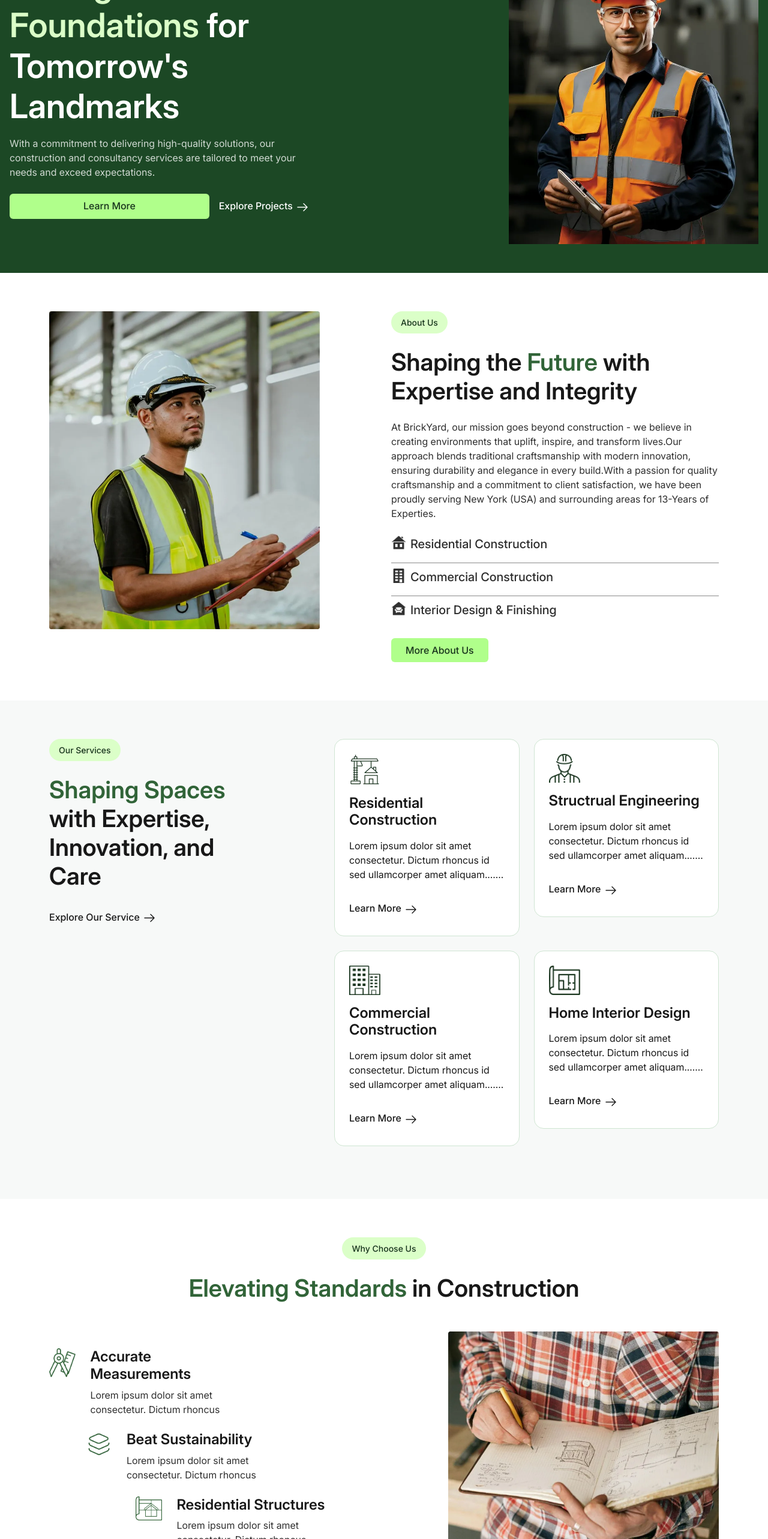
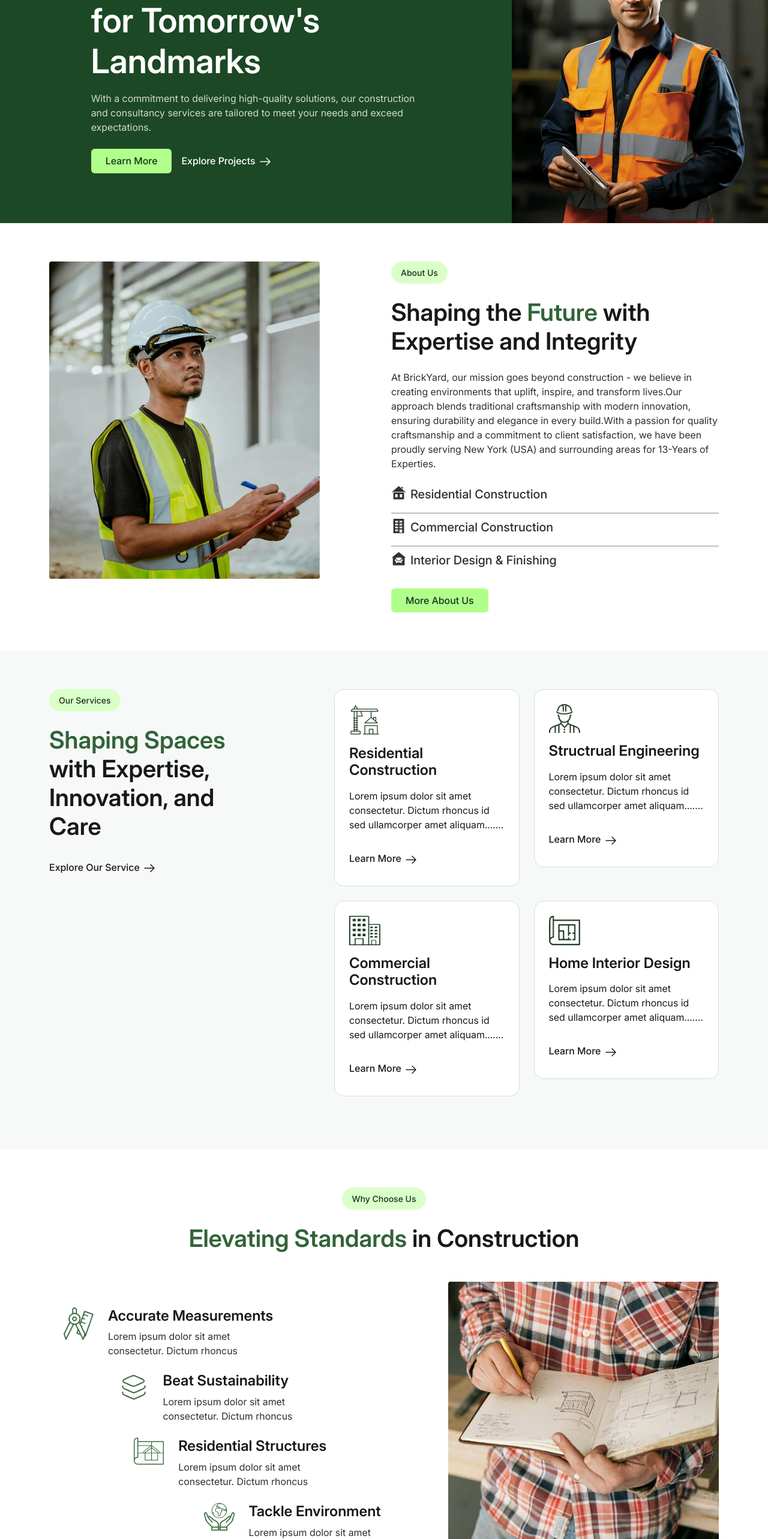
Before and after one commit to Ansari-Yasir-2004/brickyard_construction, a React (Create React App) app: page / in a window 1280 px wide. Shown: the part 234-2800 px from the top of the page at 60% size. Built offline with nearby package versions, Linux system fonts and the light colour scheme.

Commit message:
working responsive

```diff
--- a/src/assets/styles/about.css
+++ b/src/assets/styles/about.css
@@ -1 +1,8 @@
 /* ABOUT CSS */
+
+@media screen and (min-width:768px) {
+    .our-text{
+        font-size:18px !important ;
+    }
+
+}
--- a/src/assets/styles/home.css
+++ b/src/assets/styles/home.css
@@ -1,5 +1,12 @@
 /* HOME CSS */
 
 .why-choose-us-icon {
+  width: 30%;
+}
+
+@media screen and (min-width:768px){
+  .why-choose-us-icon {
   width: 12%;
 }
+
+}
--- a/src/components/SecondaryBtn.js
+++ b/src/components/SecondaryBtn.js
@@ -4,7 +4,7 @@ const SecondaryBtn = ({ label, color }) => {
   return (
     <a
       href="/contact"
-      className={`${color} fw-500 py-2 nav-btn-2 d-inline-block`}
+      className={`${color} fs-sm-14 fw-500 py-2 nav-btn-2 d-inline-block`}
     >
       {label}{" "}
       <span className="d-inline-block nav-btn-2-arrow">
--- a/src/index.css
+++ b/src/index.css
@@ -214,13 +214,13 @@
   }
 }
 
-.max-w-500 {
-  max-width: 500px !important;
+.max-w-550 {
+  max-width: 550px !important;
 }
 
 @media screen and (min-width: 768px) {
-  .max-w-md-500 {
-  max-width: 500px !important;
+  .max-w-md-550 {
+  max-width: 550px !important;
 }
 }
 
--- a/src/pages/Home.js
+++ b/src/pages/Home.js
@@ -27,9 +27,9 @@ const Home = () => {
     <div>
       <section className="bg-cal-poly-pomona-green">
         <Container fluid>
-          <Row className="px-3 py-5">
-            <Col sm={12} lg={8} className="d-flex p-0 mb-4 mb-lg-0">
-              <div className="my-auto max-w-md-500">
+          <Row className="px-3 py-5 px-md-4 p-lg-0">
+            <Col sm={12} xl={8} lg={7} className="d-flex p-0 mb-4 mb-lg-0">
+              <div className="my-auto max-w-md-550 mx-lg-auto">
                 <h1 className="display-4 fw-600 text-white mb-3">
                   <span className="text-tea-green">Strong Foundations</span> for
                   Tomorrow's Landmarks
@@ -39,8 +39,11 @@ const Home = () => {
                   construction and consultancy services are tailored to meet
                   your needs and exceed expectations.
                 </p>
-                <div className="d-flex flex-wrap justify-content-center gap-3">
+                <div className="d-flex flex-wrap justify-content-center gap-3 justify-content-md-start">
+                  <div className="d-flex">
+
                   <PrimaryBtn label={"Learn More"} />
+                  </div>
                   <SecondaryBtn
                     label={"Explore Projects"}
                     color={"text-white"}
@@ -48,7 +51,7 @@ const Home = () => {
                 </div>
               </div>
             </Col>
-            <Col sm={12} lg={4} className="p-0 ms-auto">
+            <Col sm={12} xl={4} lg={5} className="p-0 ms-auto">
               <img src={HeroHomeImg} className="img-fluid" alt="Hero Home" />
             </Col>
           </Row>
@@ -56,11 +59,11 @@ const Home = () => {
       </section>
       <section className="section">
         <Container>
-          <Row className="justify-content-between">
+          <Row className="justify-content-between flex-column-reverse flex-lg-row-reverse  flex-xl-row">
             <Col lg={5}>
               <img src={AboutUsImg} className="img-fluid" alt="About Us" />
             </Col>
-            <Col lg={6} className="my-auto">
+            <Col lg={6} className="my-lg-auto mb-4 ">
               <div className="">
                 <ContentHeadCapsul>About Us</ContentHeadCapsul>
                 <ContentTitle>
@@ -127,8 +130,8 @@ const Home = () => {
       </section>
       <section className="bg-cultured section">
         <Container>
-          <Row className="justify-content-between">
-            <Col lg={4}>
+          <Row className="justify-content-between flex-lg-column flex-xl-row">
+            <Col xl={4} lg={8} md={7}>
               <div className="">
                 <ContentHeadCapsul>Our Services</ContentHeadCapsul>
                 <ContentTitle>
@@ -136,16 +139,16 @@ const Home = () => {
                   with Expertise, Innovation, and Care
                 </ContentTitle>
                 <SecondaryBtn
-                  label={"Explore Our Service"}
+                  label={"Explore Our Service "}
                   color={"text-eerie-black"}
                 />
               </div>
             </Col>
-            <Col lg={7}>
+            <Col xl={7} lg={12}>
               <Row>
                 {ourServices &&
                   ourServices.map((service) => (
-                    <Col key={service.id} lg={6}>
+                    <Col key={service.id} md={6}>
                       <div className="bg-white p-4 rounded-4 border-light-silver mb-4">
                         <img
                           src={service.image}
@@ -179,10 +182,10 @@ const Home = () => {
             </ContentTitle>
           </div>
           <Row className="justify-content-between">
-            <Col lg={6} className="my-auto">
-              <ul className="p-0">
+            <Col lg={7} className="my-auto">
+              <ul className="p-0 mx-4">
                 <li className="mb-4">
-                  <Row>
+                  <Row className="flex-column gap-4 flex-md-row gap-md-0">
                     <div className="why-choose-us-icon">
                       <img
                         src={WhyChooseUsIcon1}
@@ -190,7 +193,7 @@ const Home = () => {
                         className="img-fluid"
                       />
                     </div>
-                    <Col xs={6}>
+                    <Col sm={6} lg={10} xl={6}>
                       <h5 className="h4 fw-600 text-eerie-black">
                         Accurate Measurements
                       </h5>
@@ -200,8 +203,8 @@ const Home = () => {
                     </Col>
                   </Row>
                 </li>
-                <li className="mb-4">
-                  <Row className="justify-content-center">
+                <li className="mb-0 mb-md-4 ">
+                  <Row className="justify-content-start justify-content-md-center gap-4 gap-md-0">
                     <div className="why-choose-us-icon">
                       <img
                         src={WhyChooseUsIcon2}
@@ -209,7 +212,7 @@ const Home = () => {
                         className="img-fluid"
                       />
                     </div>
-                    <Col xs={6} className="me-5">
+                    <Col sm={6} lg={10} xl={6} className="me-5 me-lg-0">
                       <h5 className="h4 fw-600 text-eerie-black">
                         Beat Sustainability
                       </h5>
@@ -217,20 +220,20 @@ const Home = () => {
                         Lorem ipsum dolor sit amet consectetur. Dictum rhoncus
                       </p>
                     </Col>
-                    <Col xs={1}></Col>
+                    <Col sm={1}></Col>
                   </Row>
                 </li>
                 <li className="mb-4">
-                  <Row className="justify-content-center">
-                    <Col xs={1}></Col>
-                    <div className="why-choose-us-icon ms-4">
+                  <Row className="justify-content-start justify-content-md-center gap-4 gap-md-0">
+                    <Col xs={1} className="d-lg-none d-none"></Col>
+                    <div className="why-choose-us-icon ms-md-4 ms-lg-0">
                       <img
                         src={WhyChooseUsIcon3}
                         alt="Residential Structures"
                         className="img-fluid"
                       />
                     </div>
-                    <Col xs={6}>
+                    <Col sm={6} lg={10} xl={6}>
                       <h5 className="h4 fw-600 text-eerie-black">
                         Residential Structures
                       </h5>
@@ -240,8 +243,8 @@ const Home = () => {
                     </Col>
                   </Row>
                 </li>
-                <li className="mb-4">
-                  <Row className="justify-content-end">
+                <li className="mb-4 ">
+                  <Row className="flex-column justify-content-start justify-content-md-end gap-4 flex-md-row gap-md-0">
                     <div className="why-choose-us-icon">
                       <img
                         src={WhyChooseUsIcon4}
@@ -249,7 +252,7 @@ const Home = () => {
                         className="img-fluid"
                       />
                     </div>
-                    <Col xs={6}>
+                    <Col sm={6} lg={10} xl={6}>
                       <h5 className="h4 fw-600 text-eerie-black">
                         Tackle Environment
                       </h5>
@@ -273,8 +276,8 @@ const Home = () => {
       </section>
       <section className="bg-cal-poly-pomona-green section">
         <Container>
-          <Row>
-            <Col lg={4}>
+          <Row className="px-3">
+            <Col md={4} className="mb-5">
               <div className="border-honeydew border-start-0 border-top-0 border-end-0 mb-4">
                 <h3 className="display-4 text-menthol fw-600">120+</h3>
                 <h6 className="h5 text-honeydew fw-600 mb-4">
@@ -286,7 +289,7 @@ const Home = () => {
                 egestas dis enim non feugiat bibendum tristique.
               </p>
             </Col>
-            <Col lg={4}>
+            <Col md={4} className="mb-5">
               <div className="border-honeydew border-start-0 border-top-0 border-end-0 mb-4">
                 <h3 className="display-4 text-menthol fw-600">10k+</h3>
                 <h6 className="h5 text-honeydew fw-600 mb-4">CHappy Clients</h6>
@@ -296,7 +299,7 @@ const Home = () => {
                 egestas dis enim non feugiat bibendum tristique.
               </p>
             </Col>
-            <Col lg={4}>
+            <Col md={4}>
               <div className="border-honeydew border-start-0 border-top-0 border-end-0 mb-4">
                 <h3 className="display-4 text-menthol fw-600">24+</h3>
                 <h6 className="h5 text-honeydew fw-600 mb-4">
@@ -317,8 +320,8 @@ const Home = () => {
         <Container>
           <div className="mb-4">
             <ContentHeadCapsul>Featured Projects</ContentHeadCapsul>
-            <div className="d-flex justify-content-between align-items-center">
-              <ContentTitle>
+            <div className="d-flex justify-content-between  flex-column flex-lg-row">
+              <ContentTitle >
                 Proudly Presenting Our{" "}
                 <span className="text-deep-moss-green">Finest Projects</span>
               </ContentTitle>
@@ -328,10 +331,10 @@ const Home = () => {
               />
             </div>
           </div>
-          <Row>
+          <Row className="mt-5 align-items-md-center justify-content-md-center">
             {featuredProjects &&
               featuredProjects.map((project) => (
-                <Col key={project.id} md={4}>
+                <Col className="mb-4" key={project.id} md={6} lg={4}>
                   <div className="project-section cursor-pointer">
                     <div className="overflow-hidden">
                       <img
@@ -346,8 +349,8 @@ const Home = () => {
                     >
                       {project.linktext}
                     </a>
-                    <div className="d-flex justify-content-between align-items-center mt-2 mb-3">
-                      <h5 className="h4 m-0 text-phthalo-green fw-600">
+                    <div className="d-flex justify-content-between align-items-center align-items-lg-end mt-2 mb-3">
+                      <h5 className="h4  m-0 text-phthalo-green fw-600">
                         {project.title}
                       </h5>
                       <img src={icon} alt="icon" width="24px" />
@@ -369,10 +372,10 @@ const Home = () => {
               Our Latest Blog.
             </ContentPara>
           </div>
-          <Row>
+          <Row className="justify-content-md-center">
             {latestNews &&
               latestNews.map((blog) => (
-                <Col key={blog.id} md={4}>
+                <Col className="mb-4" key={blog.id} md={6} lg={4}>
                   <div className="cursor-pointer">
                     <div className="blog-section overflow-hidden">
                       <img
```
Also changed, not shown: src/pages/About.js (+15 -14 lines).
